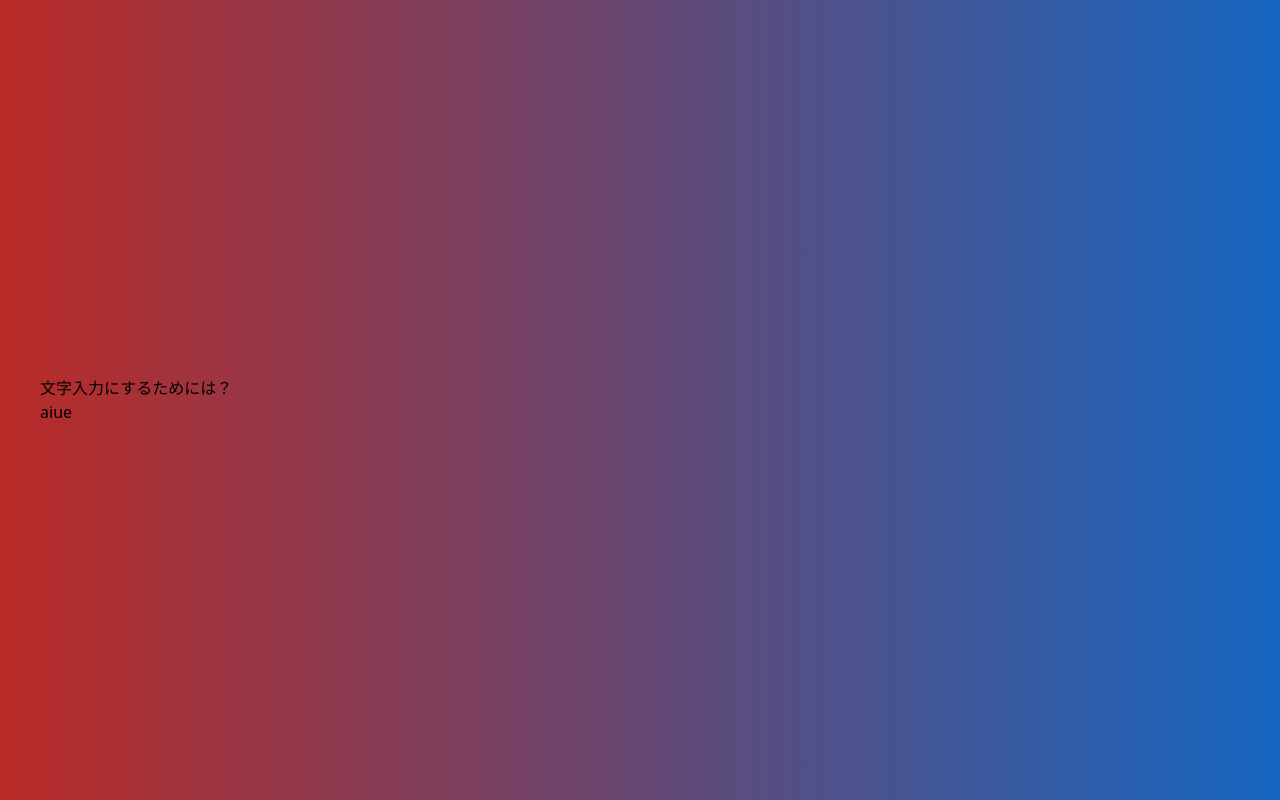
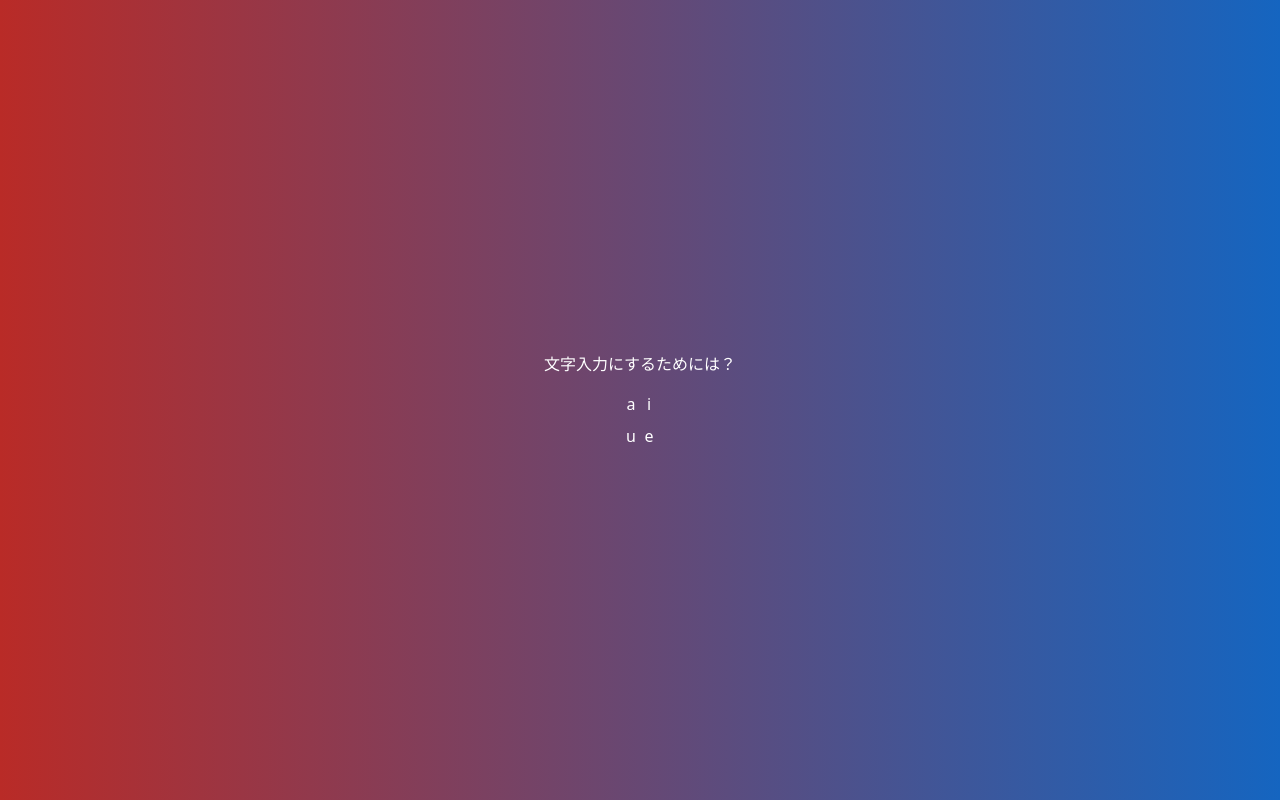
Before and after one commit to shoujo-saisyu-sensen/vim_study_app, a Next.js app: page / in a window 1280 px wide. Both pictures are taken after a click on the button "始める". Built offline with nearby package versions, Linux system fonts and the light colour scheme.

Commit message:
:wrench: fix styles

```diff
--- a/src/components/pages/top/styles.module.scss
+++ b/src/components/pages/top/styles.module.scss
@@ -11,24 +11,6 @@
   background: #b92b27;
   background: -webkit-linear-gradient(to right, #b92b27, #1565c0);
   background: linear-gradient(to right, #b92b27, #1565c0);
-
-  > .answerInput {
-    border: none;
-    outline: none;
-    background-color: transparent;
-    border-bottom: 2px solid #d9e7fc;
-    animation: borderUnFocus 0.3s linear forwards;
-    color: $white;
-  }
-
-  > .answerInput:focus {
-    border-bottom: 2px solid #d9e7fc;
-    animation: borderFocus 0.3s linear forwards;
-  }
-
-  > .answerInput::placeholder {
-    color: $gray;
-  }
 
   > .start {
     display: flex;
--- a/src/components/partial/Quiz/styles.module.scss
+++ b/src/components/partial/Quiz/styles.module.scss
@@ -1,41 +1,15 @@
-@use '../../../styles/variables.scss' as *;
+@use '@/styles/variables.scss' as *;
 
-.inputWrapper {
-  > .input {
-    border: none;
-    outline: none;
-    background-color: transparent;
-    border-bottom: 2px solid #d9e7fc;
-    animation: borderUnFocus 0.3s linear forwards;
-    color: $white;
-  }
+.questionWrapper {
+  display: flex;
+  flex-direction: column;
+  color: white;
+  align-items: center;
+  gap: 16px;
 
-  > .answerInput:focus {
-    border-bottom: 2px solid #d9e7fc;
-    animation: borderFocus 0.3s linear forwards;
-  }
-
-  > .answerInput::placeholder {
-    color: $gray;
+  > .buttons {
+    display: grid;
+    grid-template-columns: 1fr 1fr;
+    gap: 8px;
   }
 }
-
-@keyframes borderFocus {
-  0% {
-    border-bottom: 2px solid #d9e7fc;
-  }
-
-  100% {
-    border-bottom: 2px solid #1565c0;
-  }
-}
-
-@keyframes borderUnFocus {
-  0% {
-    border-bottom: 2px solid #1565c0;
-  }
-
-  100% {
-    border-bottom: 2px solid #d9e7fc;
-  }
-}
```
